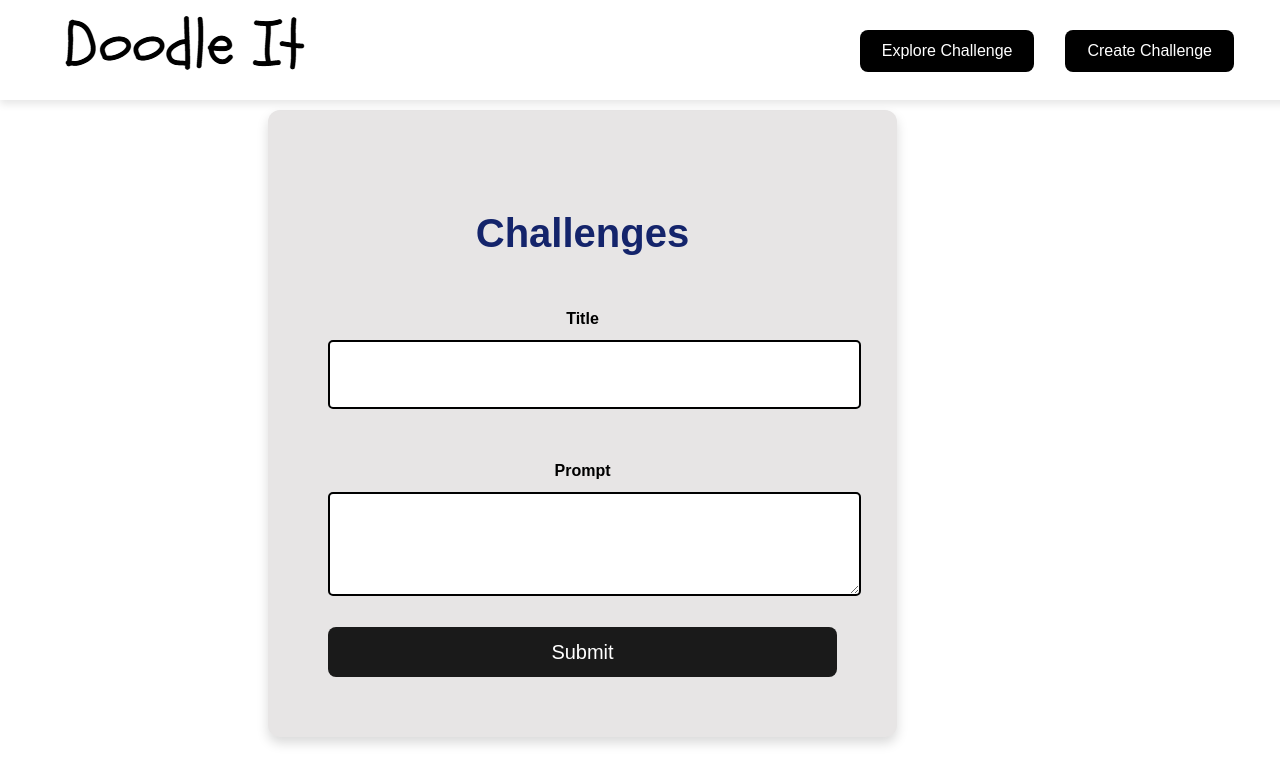
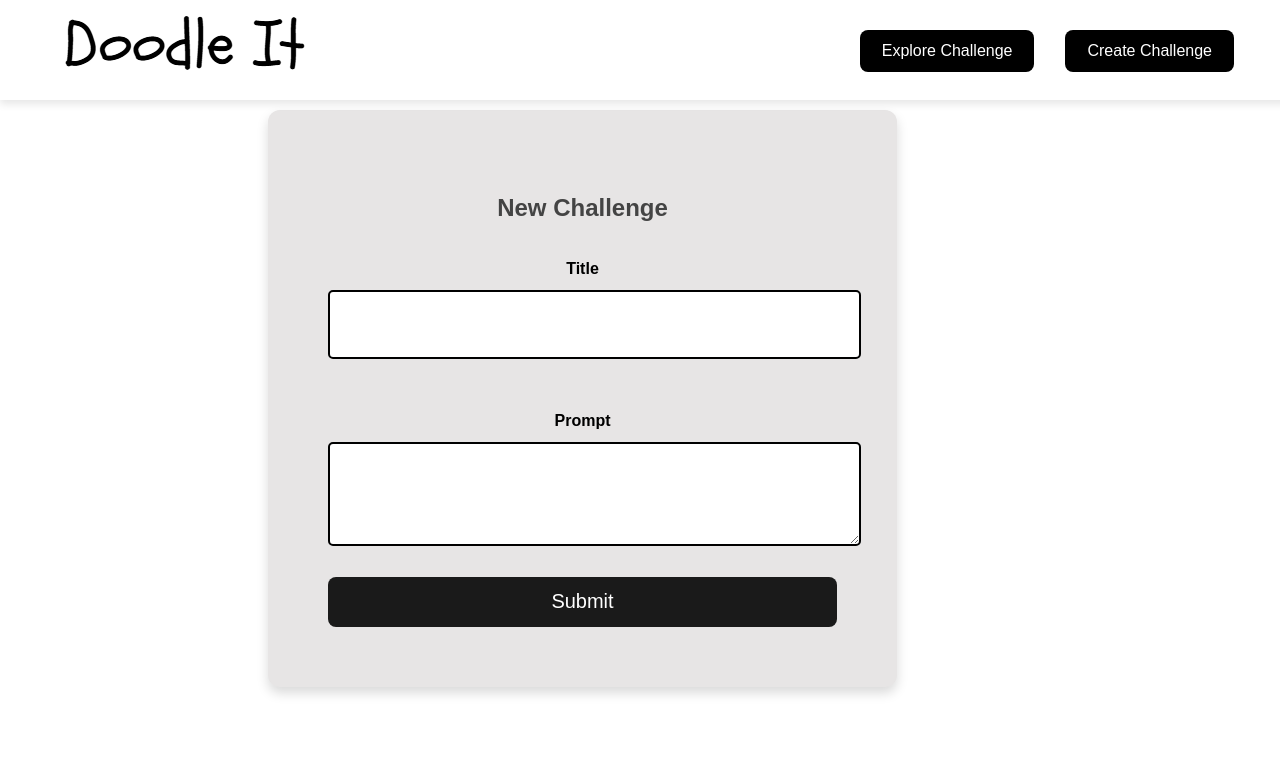
Before and after one commit to scarlettval/doodle-it, a React (Vite) app: page /new in a window 1280 px wide. Shown: the top 784 px of the page. Built offline with nearby package versions, Linux system fonts and the light colour scheme; the HTML template or start-up script is replaced by a standard one.

Commit message:
The title prop is accepted and displayed dynamically on Home.jsx and CreatePost.jsx

```diff
--- a/src/App.jsx
+++ b/src/App.jsx
@@ -21,16 +21,17 @@ const App = () => {
   let element = useRoutes([
     {
       path: "/",
-      element:<Home />
+      element: <Home title="Challenges" />  // Pass title for Home
     },
     {
       path:"/edit/:id",
-      element: <EditPost />
+      element: <EditPost title="Edit Challenge" />  // Pass title for EditPost
     },
     {
       path:"/new",
-      element: <CreatePost />
+      element: <CreatePost title="New Challenge" />  // Pass title for CreatePost
     },
+
     // {
     //   path: '/post/:id',
     //   element: <PostDetails />
@@ -43,22 +44,18 @@ const App = () => {
     <div className="App">
       <header className="header">
         <div className="header-left" style={{ fontFamily: 'Finger Paint, sans-serif' }} >
-
-        {/* IMAGE HERE NEXT TO DOODLE */}
         <img src={DoodleItImage} alt="Doodle It Logo" className="logo" style={{ transform: 'translateX(-40px)' }} />
-
         </div>
-      <div className="header-right" >
+        <div className="header-right">
           <Link to="/"><button className="headerBtn">Explore Challenge</button></Link>
           <Link to="/new"><button className="headerBtn">Create Challenge</button></Link>
         </div>
       </header>
 
-    {/* 👇 Add a wrapper to correctly space from header */}
+      {/* Add the wrapper for correct spacing */}
       <div className="main-wrapper">
         <main className="main-content">
-        <h2 className="latest-posts-title">Challenges</h2>
-        {element}
+          {element}  {/* Render the page content based on the current route */}
         </main>
       </div>
     </div>
--- a/src/pages/CreatePost.jsx
+++ b/src/pages/CreatePost.jsx
@@ -3,7 +3,7 @@ import { useNavigate } from 'react-router-dom'; // Use react-router for navigati
 import './CreatePost.css';
 import { supabase } from '../client'; // Assuming supabase is already set up
 
-const CreatePost = () => {
+const CreatePost = ({ title }) => {  // Accept title prop
     // State to manage form inputs
     const [post, setPost] = useState({
         title: "", description: ""
@@ -44,7 +44,10 @@ const CreatePost = () => {
 
     return (
         <div>
-            <form onSubmit={createPost}>  {/* Use onSubmit instead of onClick */}
+            {/* Display the dynamic title */}
+            <h2>{title}</h2>  {/* Display title dynamically */}
+
+            <form onSubmit={createPost}>
                 <label className="label">Title</label><br />
                 <input
                     type="text"
--- a/src/pages/Home.jsx
+++ b/src/pages/Home.jsx
@@ -9,7 +9,7 @@ const sortOptions = [
   { label: 'Top', value: 'top' },
 ];
 
-const Home = (props) => {
+const Home = ({ title }) => {  // Accept title prop
   const [posts, setPosts] = useState([]);
   const [sortBy, setSortBy] = useState('trending');
   const [loading, setLoading] = useState(true);
@@ -33,7 +33,7 @@ const Home = (props) => {
     };
 
     fetchPosts();
-  }, [props]);
+  }, []);
 
   // Sorting logic
   const sortedPosts = React.useMemo(() => {
@@ -43,11 +43,9 @@ const Home = (props) => {
           new Date(b.created_at).getTime() - new Date(a.created_at).getTime()
         );
       case 'top':
-        // For simplicity, assuming "top" could be based on upvotes, adjust accordingly
         return [...posts].sort((a, b) => b.upvotes - a.upvotes);
       case 'trending':
       default:
-        // Simple trending algorithm considering both recency and upvotes
         return [...posts].sort((a, b) => {
           const aScore = a.upvotes * (1 / Math.max(1, (Date.now() - new Date(a.created_at).getTime()) / 86400000));
           const bScore = b.upvotes * (1 / Math.max(1, (Date.now() - new Date(b.created_at).getTime()) / 86400000));
@@ -58,9 +56,11 @@ const Home = (props) => {
 
   return (
     <div className="Home" style={{ padding: '20px' }}>
+      {/* Render the dynamic title */}
+      <h2 className="text-2xl font-bold text-gray-800">{title}</h2> {/* Display title dynamically */}
+
       {/* Sorting options */}
       <div className="flex justify-between items-center mb-6">
-        <h2 className="text-2xl font-bold text-gray-800"></h2>
         <div className="flex items-center space-x-2">
           <span className="text-sm text-gray-500">Sort by:</span>
           <div className="border border-gray-300 rounded-full overflow-hidden">
```
Lines whose indentation alone changed are shown as unchanged.
